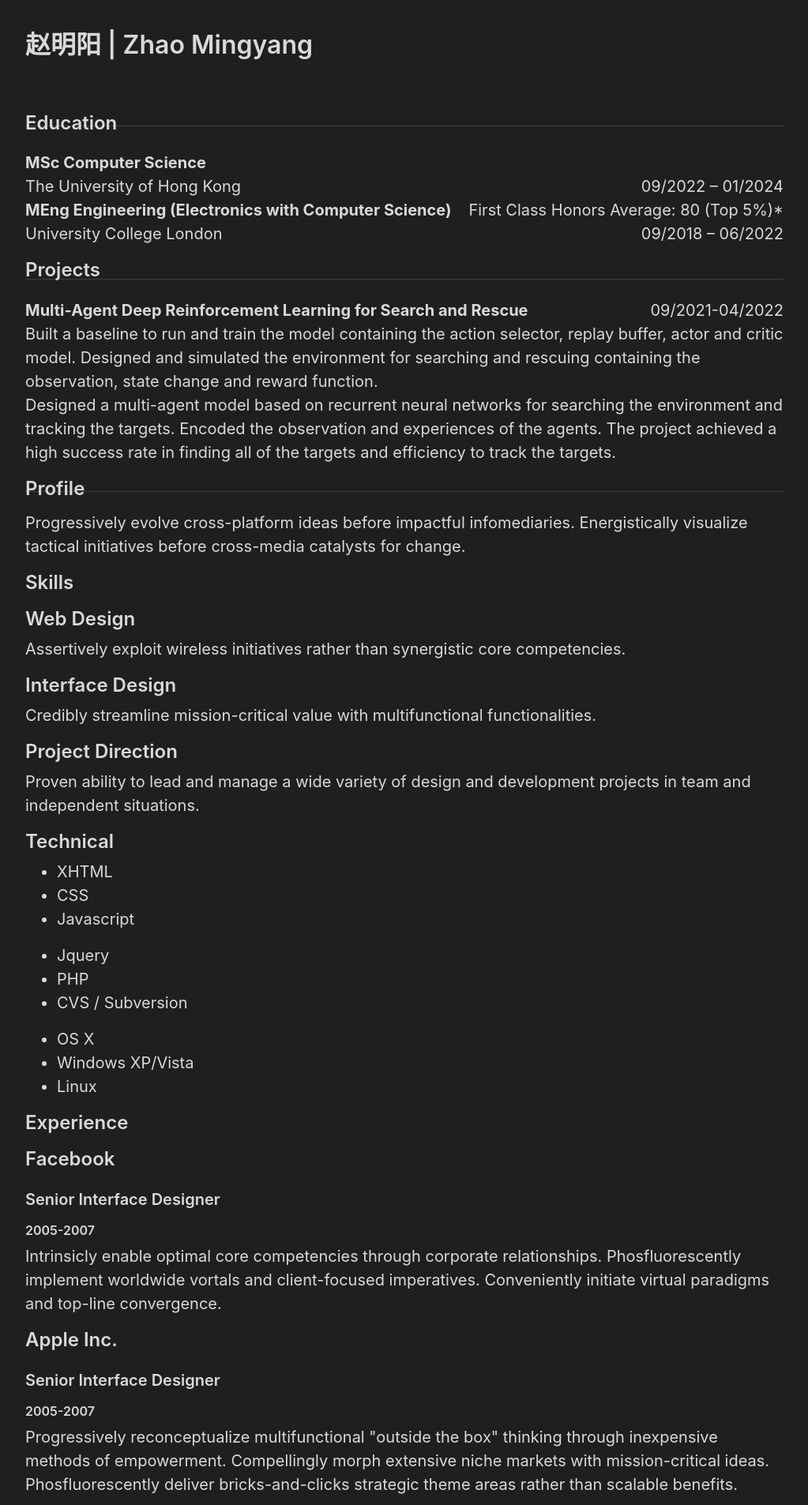
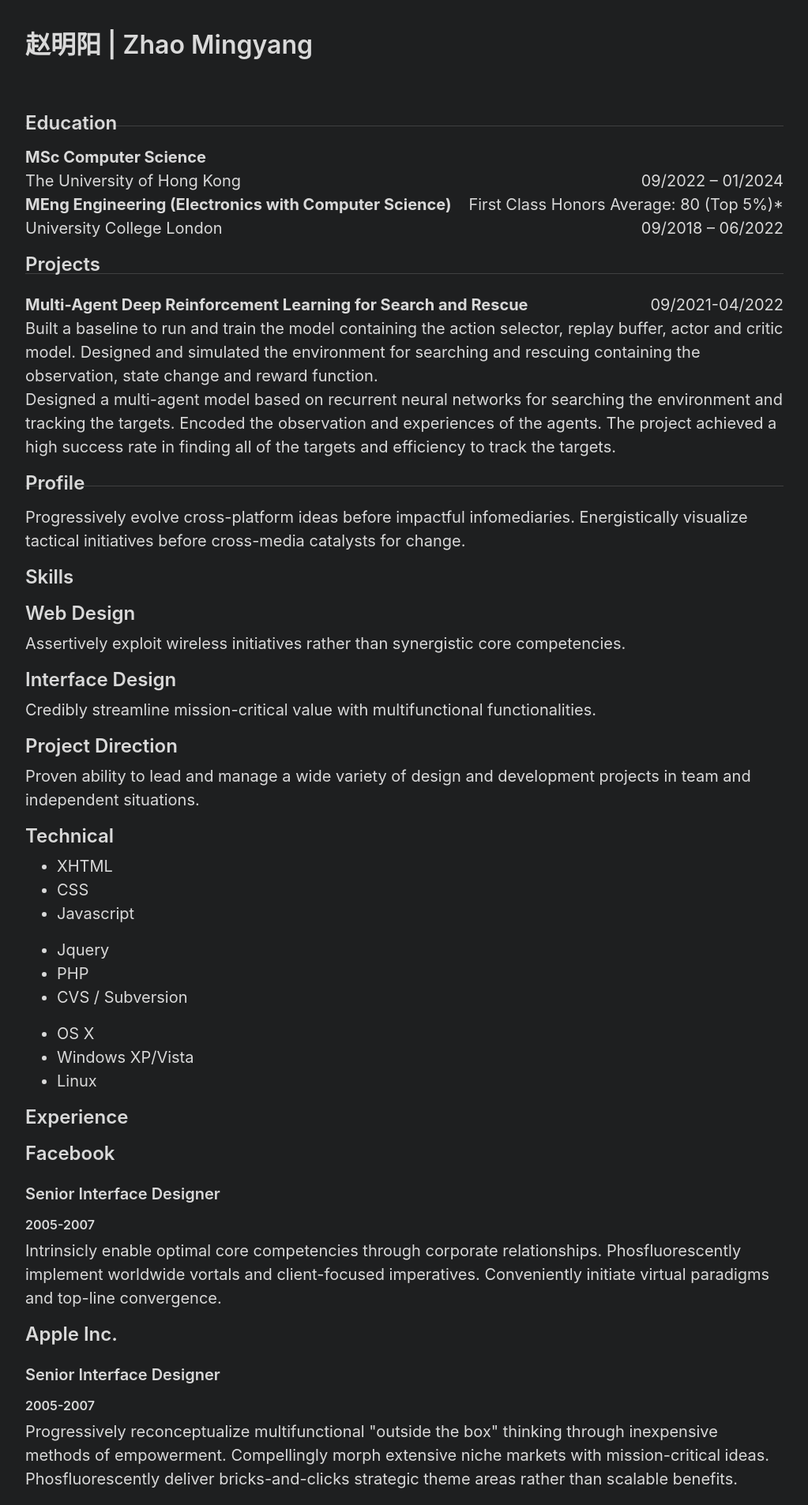
Before and after one commit to Zhao-Mingyang/zhao-mingyang.github.io, a Jekyll site: the page built from about.md, in a window 1280 px wide. Shown: the top 1906 px of the page at 79% size, without its empty margins (128-1151 px from the left). Built offline with Jekyll 4.4.1, drawn with Linux system fonts in a browser that asks for light colours.

Commit message:
Update default.html

```diff
--- a/_layouts/default.html
+++ b/_layouts/default.html
@@ -12,7 +12,7 @@
 
      <main>
         <h2>Education</h2>
-	     <HR SIZE=10>
+	     <HR>
 	<b> MSc Computer Science </b> <br>
 	<div style="float:left;"> The University of Hong Kong  </div> <div style="float:right;"> 09/2022 – 01/2024 </div> <br>
 	<div style="float:left; text-align:left"> <b> MEng Engineering (Electronics with Computer Science) </b> </div>
```
